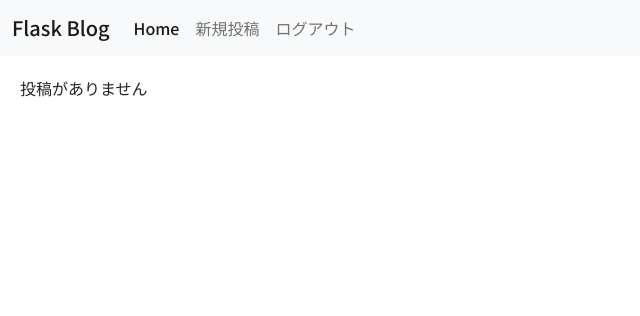
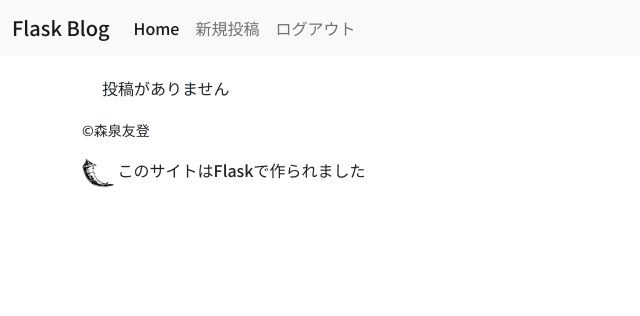
Before and after one commit to yuto-moriizumi/flask-practice, a Flask app: page /users/ in a window 1280 px wide. Shown: the top 316 px of the page, without its empty margins (0-640 px from the left). Run offline with Flask 2, Linux system fonts and the light colour scheme; the visitor is signed in with stand-in values (Sample User, id 1); data that the repository does not hold is empty; some libraries are stand-ins or nearby versions.

Commit message:
static以下のフォルダ内ファイルへのurl_forを検証

```diff
--- a/flask_blog/templates/layout.html
+++ b/flask_blog/templates/layout.html
@@ -54,8 +54,17 @@
         {{ message }}
     </div>
     {% endfor %}
-    <div class="blog-body">
-        {% block body %}{% endblock %}
+    <div class="container">
+        <div class="blog-body">
+            {% block body %}{% endblock %}
+        </div>
+        <footer>
+            <p class="small">&copy;森泉友登</p>
+            <p>
+                <img src="{{url_for('static',filename='img/flask-icon.jpg')}}" alt="flaskのアイコン" height="32rem" />
+                このサイトはFlaskで作られました
+            </p>
+        </footer>
     </div>
 </body>
 
```
Also changed, not shown: flask_blog/static/img/flask-icon.jpg (added).
